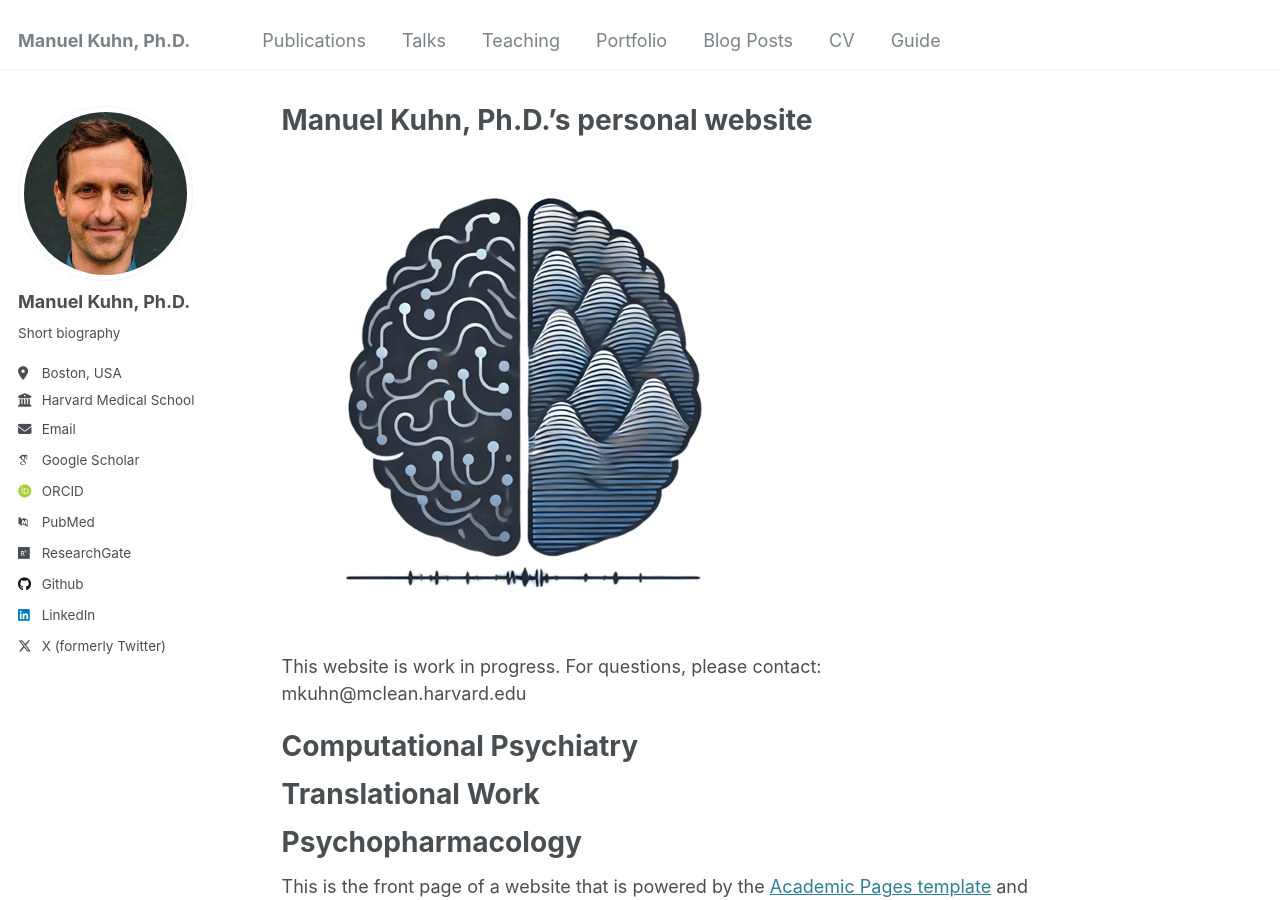
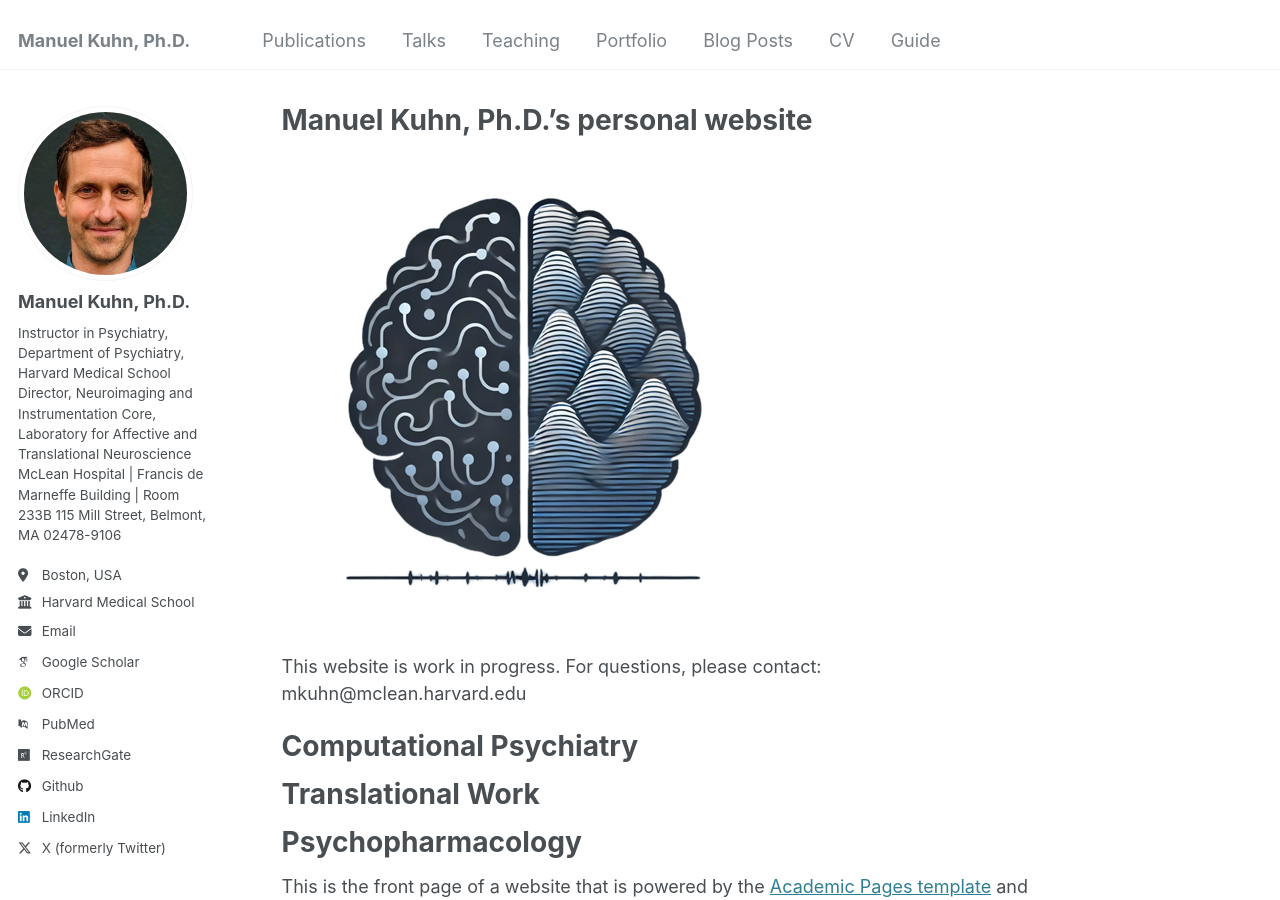
Before and after one commit to kuhnmanu/kuhnmanu.github.io, a Jekyll site: the page built from _pages/about.md, in a window 1280 px wide and 900 px high. Built offline with Jekyll 4.4.1, drawn with Linux system fonts in a browser that asks for light colours; some web fonts are replaced.

Commit message:
Update _config.yml

```diff
--- a/_config.yml
+++ b/_config.yml
@@ -23,7 +23,10 @@ author:
   # Biographic information
   avatar           : "profile.jpg"
   name             : "Manuel Kuhn, Ph.D."
-  bio              : "Short biography"
+  bio              : "Instructor in Psychiatry, Department of Psychiatry, Harvard Medical School
+                      Director, Neuroimaging and Instrumentation Core, Laboratory for Affective and Translational Neuroscience
+                      McLean Hospital | Francis de Marneffe Building | Room 233B
+                      115 Mill Street, Belmont, MA 02478-9106"
   location         : "Boston, USA"
   employer         : "Harvard Medical School"
   URI              : "https://cdasr.mclean.harvard.edu/kuhn/" # URL
```
